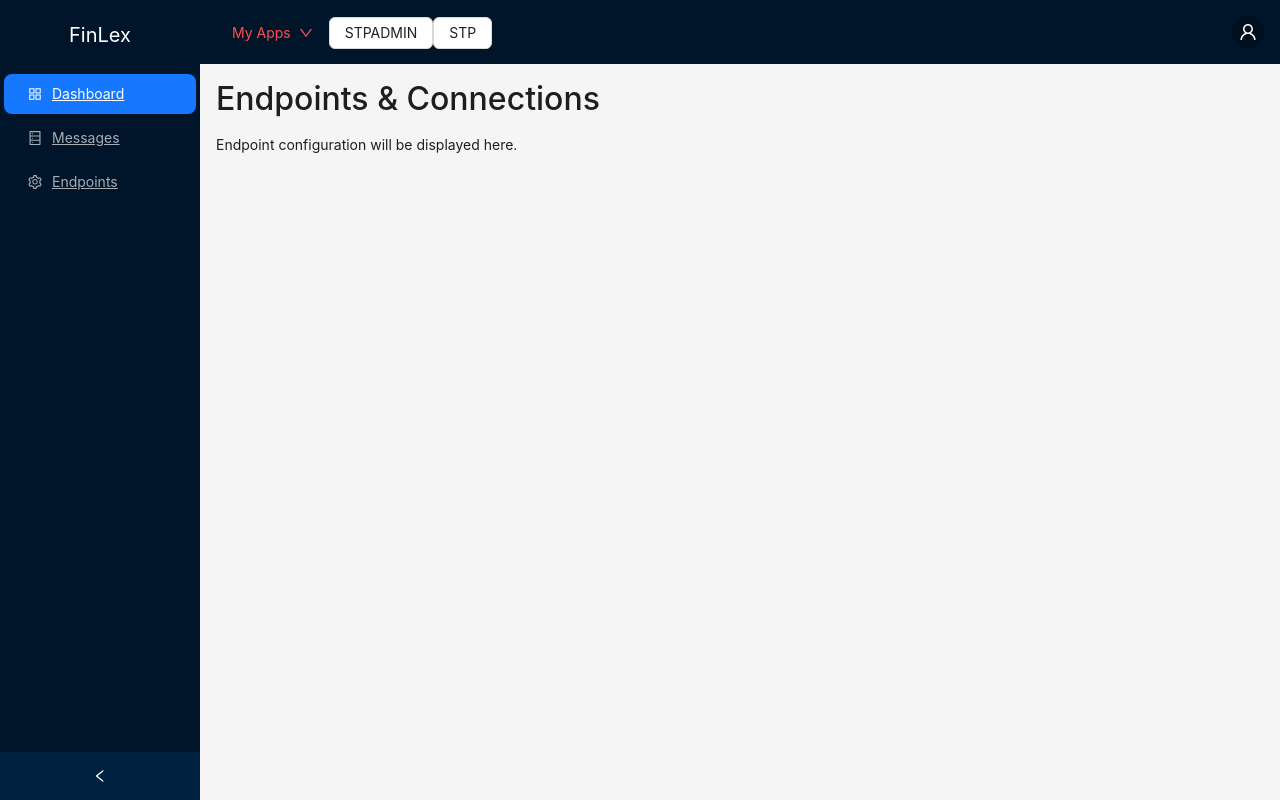
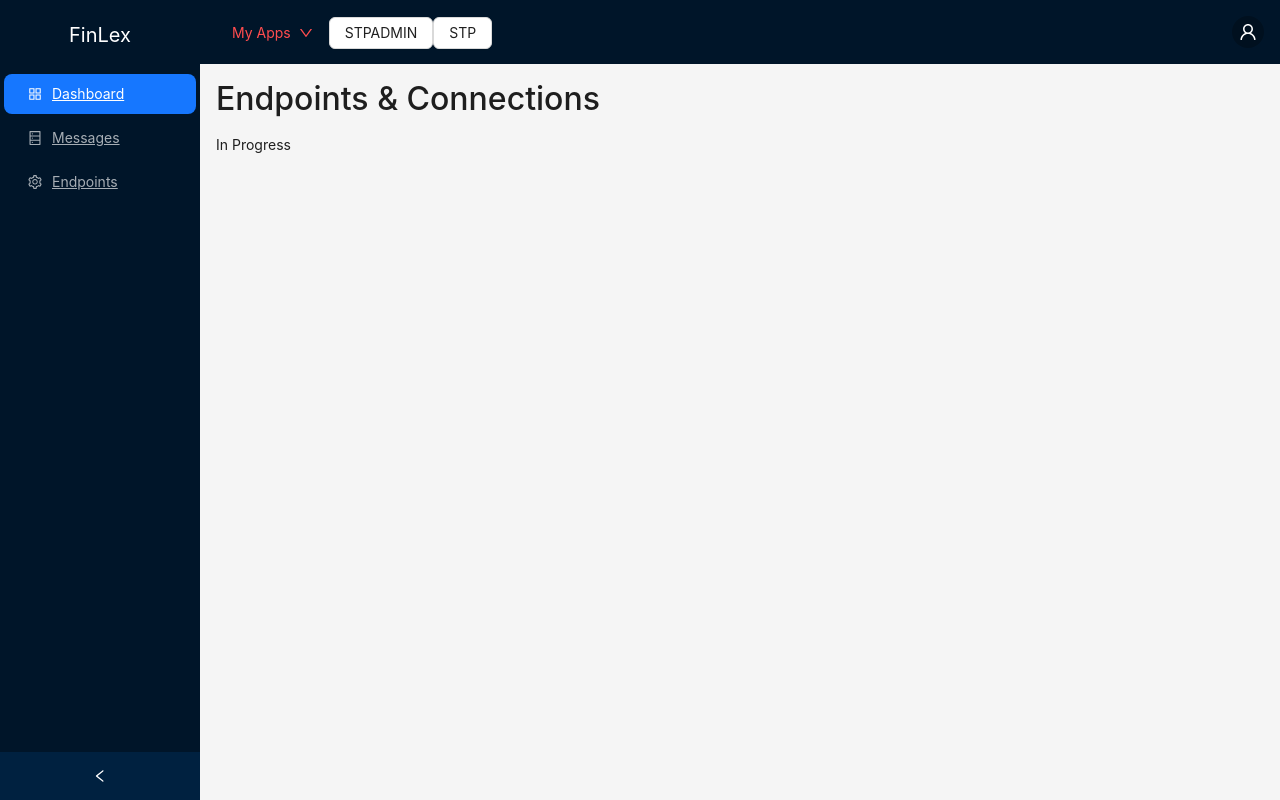
Before and after one commit to ankur-1010/FinLex-Dasboard, a React (Vite) app: page /endpoints in a window 1280 px wide. Built offline with nearby package versions, Linux system fonts and the light colour scheme.

Commit message:
key remove

```diff
--- a/src/pages/Endpoints.jsx
+++ b/src/pages/Endpoints.jsx
@@ -7,7 +7,7 @@ const Endpoints = () => {
     return (
         <Content style={{ margin: "16px" }}>
             <h2>Endpoints & Connections</h2>
-            <p>Endpoint configuration will be displayed here.</p>
+            <p>In Progress</p>
         </Content>
     );
 };
--- a/src/pages/Messages.jsx
+++ b/src/pages/Messages.jsx
@@ -7,7 +7,7 @@ const Messages = () => {
     return (
         <Content style={{ margin: "16px" }}>
             <h2>Messages</h2>
-            <p>Message details will be displayed here.</p>
+            <p>In Progress</p>
         </Content>
     );
 };
```
Also changed, not shown: 2 other files (tests, documents, lock files or other folders).
